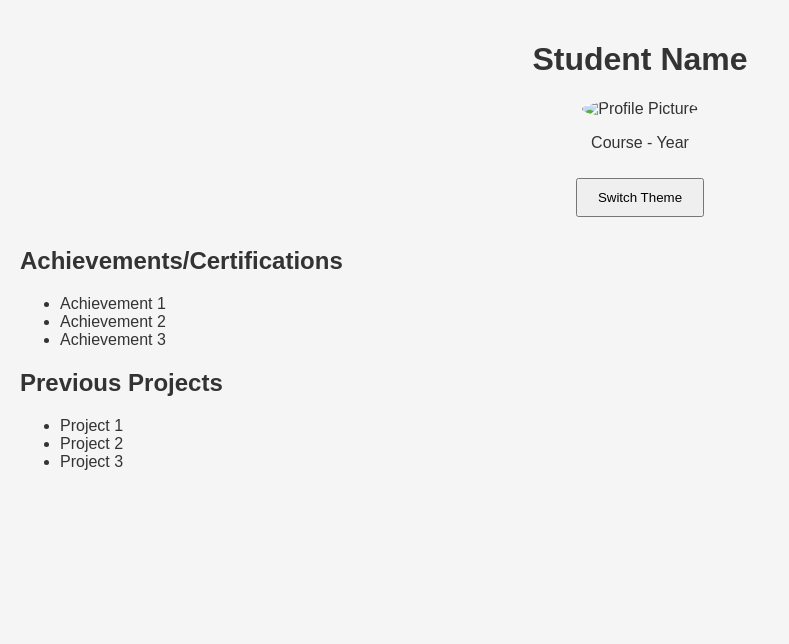
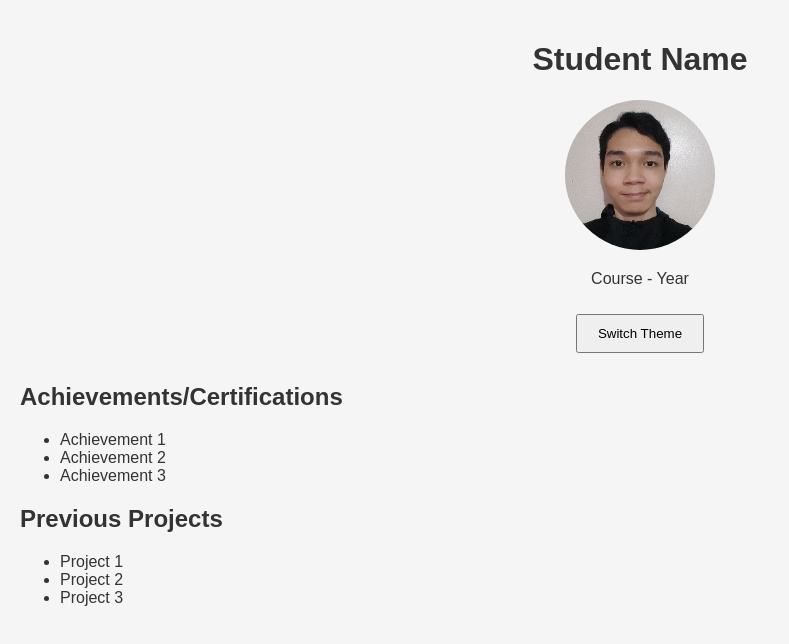
Before and after one commit to Valbrynd/portfolio, a plain HTML site: page index.html in a window 1280 px wide. Shown: the whole page, without its empty margins (0-789 px from the left). Drawn offline with Linux system fonts and the light colour scheme.

Commit message:
Update profile image source in index.html

```diff
--- a/index.html
+++ b/index.html
@@ -9,7 +9,7 @@
    <body>
       <header>
          <h1 id="name">Student Name</h1>
-         <img src="profile.jpg" alt="Profile Picture" id="profile-img">
+         <img src="Picture1.jpg" alt="Profile Picture" id="profile-img">
          <p id="course-year">Course - Year</p>
          <button id="theme-toggle">Switch Theme</button>
       </header>
```
